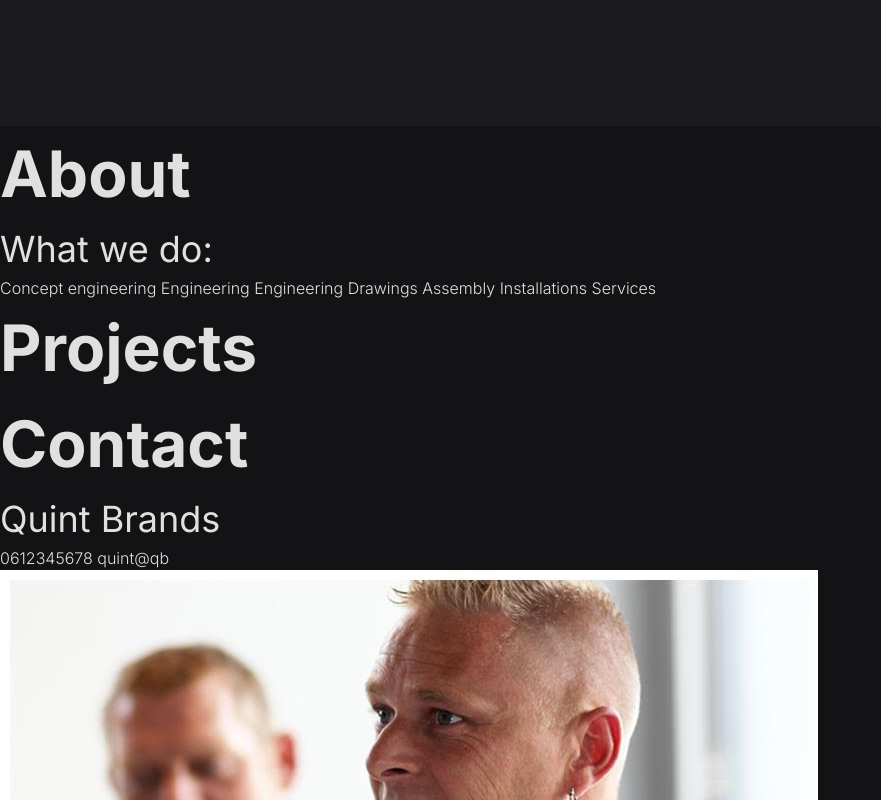
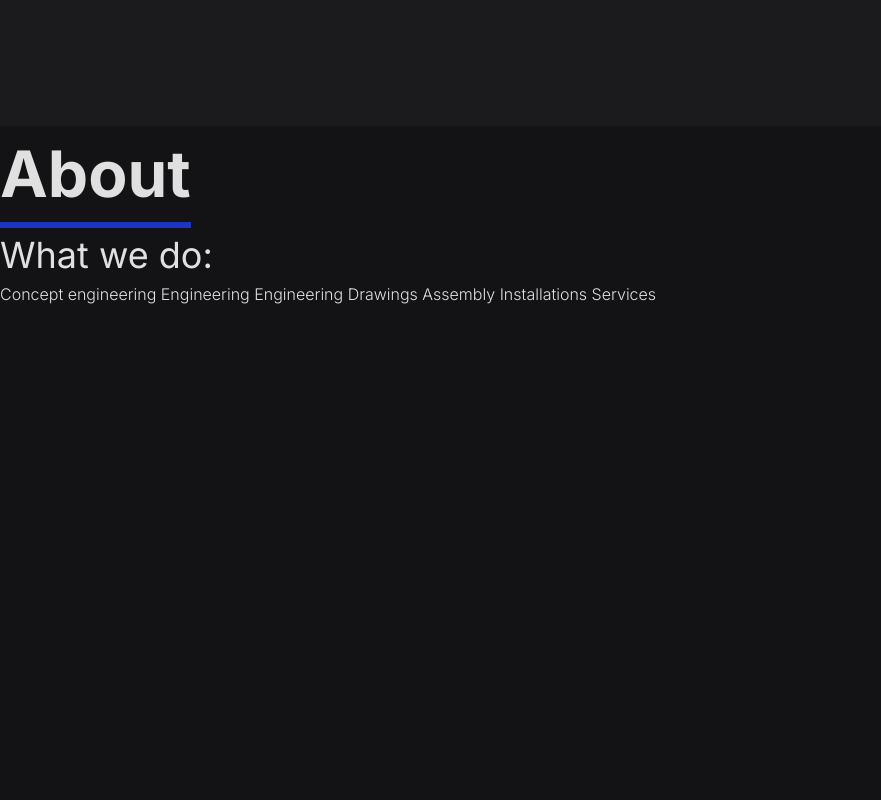
Before and after one commit to damianbrands/QBEsite, a React (Vite) app: page / in a window 1280 px wide. Shown: the part 680-1480 px from the top of the page, without its empty margins (0-881 px from the left). Built offline with nearby package versions, Linux system fonts and the light colour scheme.

Commit message:
css for titles

```diff
--- a/src/App.css
+++ b/src/App.css
@@ -4,6 +4,28 @@
   --darkbg: #131315;
   --accent: #1B36C3;
   --light: #E0E8ED;
+}
+
+.title__page{
+  min-height: 90vh;
+  display: flex;
+  justify-content: center;
+  align-items: center;
+  background: var(--bg);
+  z-index: -1;
+}
+
+.about__page{
+  min-height: 90vh;
+}
+
+.projects__page{
+  min-height: 90vh;
+  background: var(--bg);
+}
+
+.contact__page{
+  min-height: 90vh;
 }
 
 .header{
@@ -14,17 +36,27 @@
   align-items: center;
   background: var(--bg);
   border-bottom: 6px solid var(--darkbg);
+  padding: 0 5vw;
 }
 
 .header * {
   padding-left: 2vw;
   padding-right: 2vw;
+
+}
+
+.logo__header{
+  font-weight: bolder;
+}
+
+.page__title{
+  display: inline-block;
+  border-bottom: var(--accent) 6px solid;
 }
 
 .text{
   font-size: 1rem;
   font-weight: lighter;
-  white-space: pre-line;
 }
 
 .subtitle{
@@ -35,15 +67,6 @@
 .title{
   font-size: 4em;
   font-weight: bold;
-}
-
-.title__page{
-  min-height: 90vh;
-  display: flex;
-  justify-content: center;
-  align-items: center;
-  background: var(--bg);
-  z-index: -1;
 }
 
 .subtitle__title{
```
